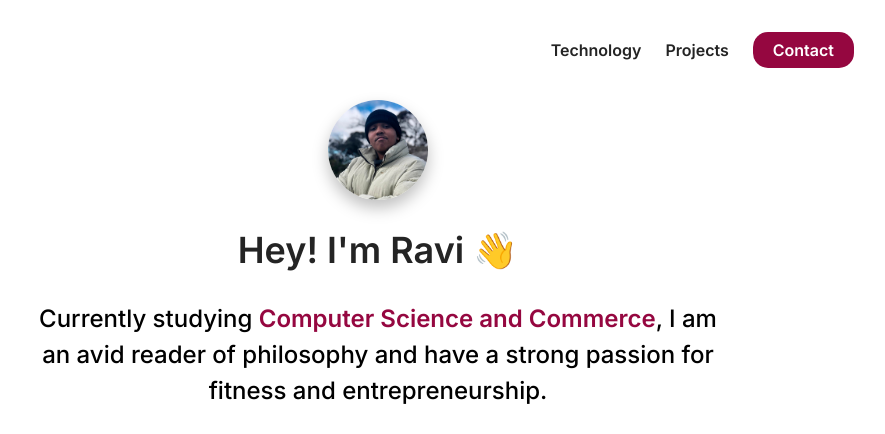
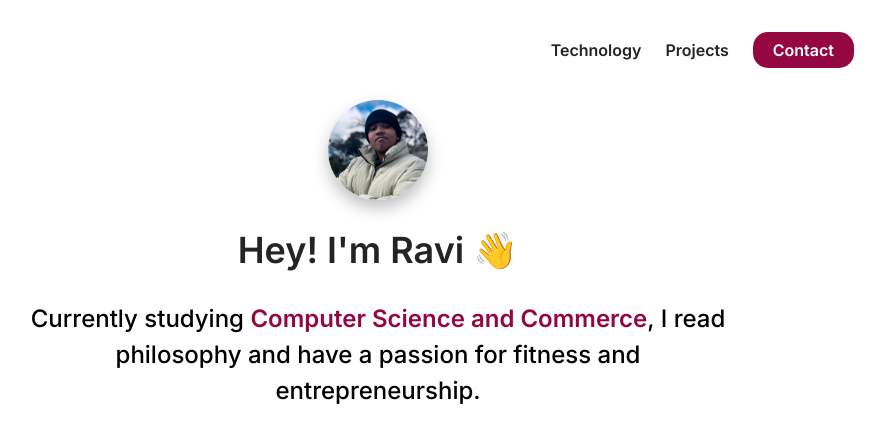
Before and after one commit to ravig31/ravig31.github.io, a plain HTML site: page index.html in a window 1280 px wide. Shown: the top 434 px of the page, without its empty margins (262-1147 px from the left). Drawn offline with Linux system fonts and the light colour scheme.

Commit message:
Update index.html

```diff
--- a/index.html
+++ b/index.html
@@ -41,7 +41,7 @@
                     <h1 class="about-me_info--title">
                         Hey! I'm <span class="text--purple">Ravi</span>&nbsp;<span class="wave">👋</span>
                     </h1>
-                    <p class="about-me_info--para">Currently studying <strong class="text-red">Computer Science and Commerce</strong>, I am an avid reader of philosophy and have a strong passion for fitness and entrepreneurship.
+                    <p class="about-me_info--para">Currently studying <strong class="text-red">Computer Science and Commerce</strong>, I read philosophy and have a passion for fitness and entrepreneurship.
                     </p>
                     <div class="about-me_links">
                         <a href="https://github.com/ravig31" class="about-me_link">
```
